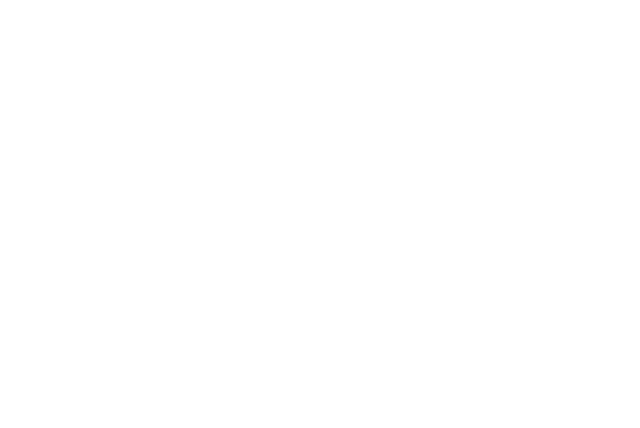
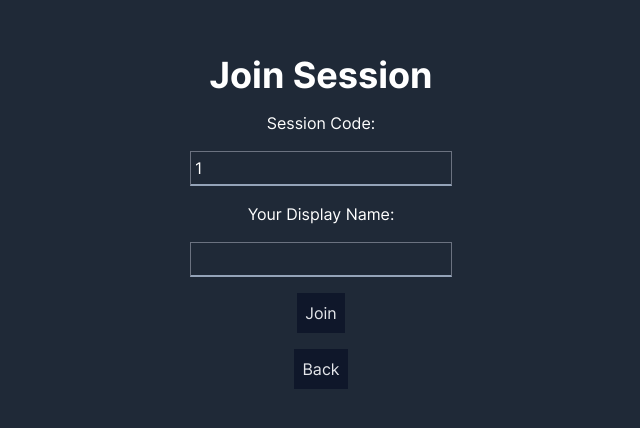
Before and after one commit to lee-orr/script-collaboration-app, a React (Vite) app in the folder frontend-ts/: page /join/1 in a window 1280 px wide. Before the commit this address had no page. Shown: the part 178-606 px from the top of the page, without its empty margins (319-959 px from the left). Built offline with nearby package versions, Linux system fonts and the light colour scheme.

Commit message:
better join

```diff
--- a/frontend-ts/index.html
+++ b/frontend-ts/index.html
@@ -1,7 +1,7 @@
 <!DOCTYPE html>
 <html
 	lang="en"
-	class="text-gray-900 antialiased dark:bg-gray-800 dark:text-white"
+	class="light:text-gray-900 antialiased bg-gray-800 text-white light:bg-white"
 >
 	<head>
 		<meta charset="UTF-8" />
--- a/frontend-ts/src/App.tsx
+++ b/frontend-ts/src/App.tsx
@@ -14,6 +14,7 @@
 				<Routes>
 					<Route path='/' element={<MenuPage />} />
 					<Route path='/join' element={<Join />} />
+					<Route path='/join/:presetCode' element={<Join />} />
 					<Route path='/host' element={<Host />} />
 				</Routes>
 			</Suspense>
--- a/frontend-ts/src/pages/Join.tsx
+++ b/frontend-ts/src/pages/Join.tsx
@@ -2,14 +2,15 @@
 import Input from 'components/Input'
 import type { ReactElement} from 'react';
 import { useState } from 'react'
-import { useNavigate } from 'react-router-dom'
+import { useNavigate, useParams } from 'react-router-dom'
 
 const BACK_INDEX = -1;
 
 export default function JoinPage(): ReactElement {
 	const nav = useNavigate()
+	const { presetCode } = useParams<{presetCode: string | undefined}>()
 	const [name, setName] = useState('')
-	const [code, setCode] = useState('')
+	const [code, setCode] = useState(presetCode ?? '')
 	return (
 		<div className='flex h-screen flex-col items-center justify-center gap-4'>
 				<h1 className='text-4xl font-bold'>Join Session</h1>
@@ -19,7 +20,7 @@
 				<Input value={name} input={setName} />
 				<Button
 					click={(): void => {
-						nav(`/join/${code}/${name}`)
+						nav(`/session/${code}/${name}`)
 					}}
 					label='Join'
 				/>
```
Also changed, not shown: 2 other files (tests, documents, lock files or other folders).
